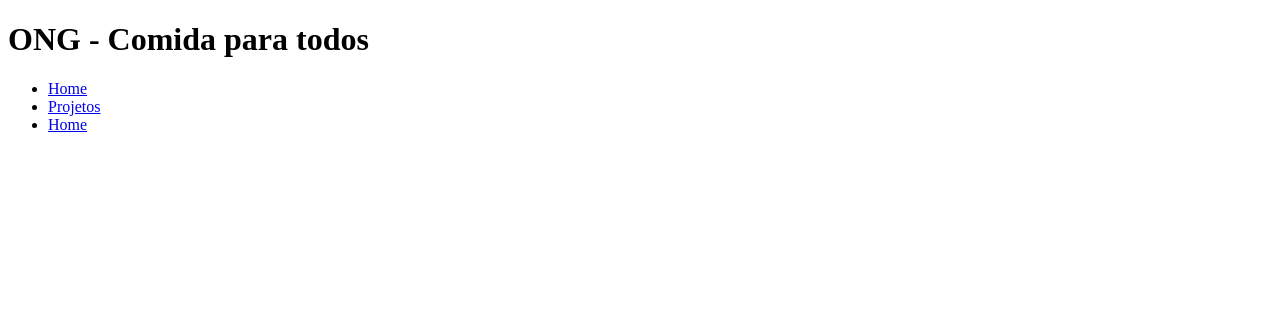
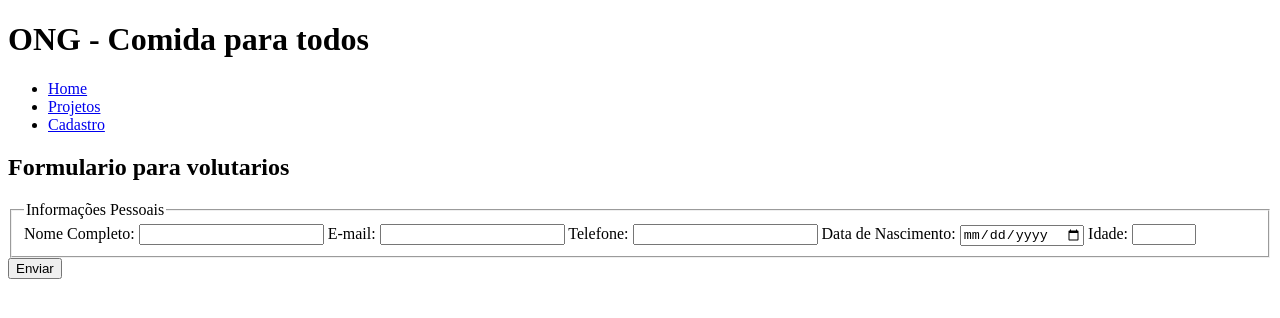
Before and after one commit to romarionc/Projeto_01, a plain HTML site: page cadastro.html in a window 1280 px wide. Drawn offline with Linux system fonts and the light colour scheme.

Commit message:
organização pasta e form

```diff
--- a/cadastro.html
+++ b/cadastro.html
@@ -5,23 +5,50 @@
   <meta charset="UTF-8">
   <meta name="viewport" content="width=device-width, initial-scale=1.0">
   <title>ONG - Comida para todos</title>
-
+  <link rel="stylesheet" href="css/style_cadastro.css">
 </head>
 
 <body>
+
   <header>
     <h1>ONG - Comida para todos</h1>
     <nav>
       <ul>
         <li><a href="index.html">Home</a></li>
         <li><a href="projetos.html">Projetos</a></li>
-        <li><a href="cadastro.html">Home</a></li>
+        <li><a href="cadastro.html">Cadastro</a></li>
       </ul>
     </nav>
   </header>
+
   <main>
+    <section>
+      <h2>Formulario para volutarios</h2>
+      <form action="">
+        <fieldset>
+          <legend>Informações Pessoais</legend>
 
+          <label for="nome">Nome Completo:</label>
+          <input type="text" id="nome" name="nome" required>
+
+          <label for="email">E-mail:</label>
+          <input type="email" id="email" name="email" required>
+
+          <label for="telefone">Telefone:</label>
+          <input type="tel" id="telefone" name="telefone" pattern="[0-9]{2}-[0-9]{5}-[0-9]{4}">
+
+          <label for="nascimento">Data de Nascimento:</label>
+          <input type="date" id="nascimento" name="nascimento">
+
+          <label for="idade">Idade:</label>
+          <input type="number" id="idade" name="idade" min="18" max="120">
+        </fieldset>
+      </form>
+
+      <button type="submit">Enviar</button>
+    </section>
   </main>
+
   <footer>
 
   </footer>
```
Also changed, not shown: index.html (+17 -5 lines), projetos.html (+2 -1 lines), css/style_cadastro.css (added), css/style_index.css (renamed from style_index.css), css/style_projeto.css (added), img/quentinha.jpeg (added), 2 other files.
